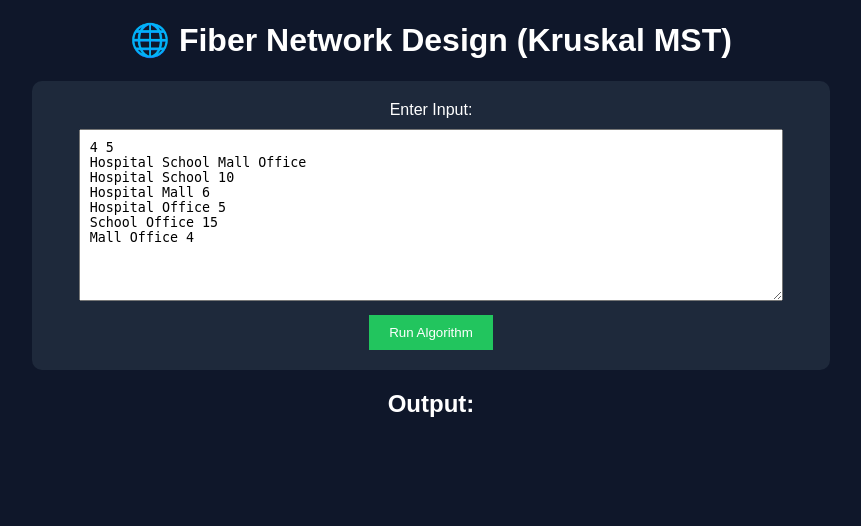
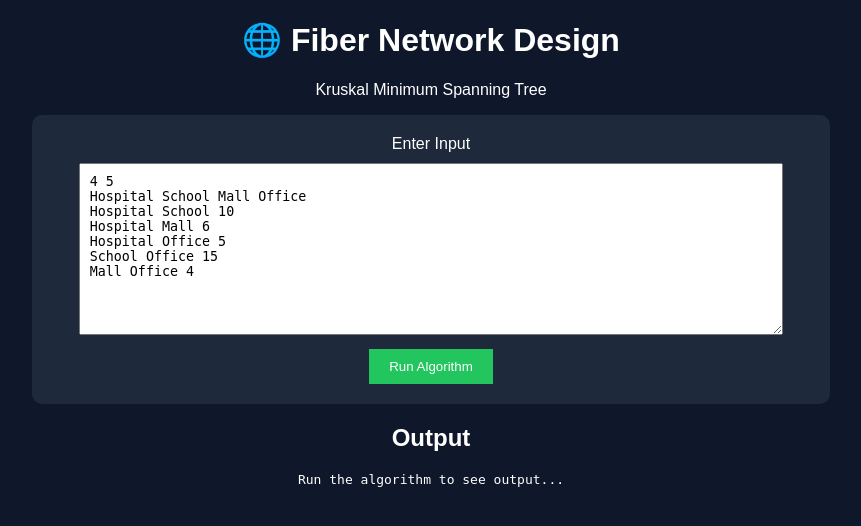
Before and after one commit to rudranideshpande/Fiber-Network-Design-1-, a Flask app: page / in a window 1280 px wide. Shown: the top 526 px of the page, without its empty margins (209-1070 px from the left). Run offline with Flask 3, Linux system fonts and the light colour scheme.

Commit message:
Update index.html

```diff
--- a/templates/index.html
+++ b/templates/index.html
@@ -6,11 +6,14 @@
 </head>
 <body>
 
-<h1>🌐 Fiber Network Design (Kruskal MST)</h1>
+<div class="container">
+    <h1>🌐 Fiber Network Design</h1>
+    <p class="subtitle">Kruskal Minimum Spanning Tree</p>
 
-<div class="card">
-    <label>Enter Input:</label>
-    <textarea id="input" rows="10">
+    <div class="card">
+        <label>Enter Input</label>
+
+        <textarea id="input" rows="10">
 4 5
 Hospital School Mall Office
 Hospital School 10
@@ -18,24 +21,36 @@ Hospital Mall 6
 Hospital Office 5
 School Office 15
 Mall Office 4
-    </textarea>
+        </textarea>
 
-    <button onclick="runAlgo()">Run Algorithm</button>
+        <button onclick="runAlgo()">Run Algorithm</button>
+    </div>
+
+    <div class="output-card">
+        <h2>Output</h2>
+        <pre id="output">Run the algorithm to see output...</pre>
+    </div>
 </div>
-
-<h2>Output:</h2>
-<pre id="output"></pre>
 
 <script>
 async function runAlgo() {
-    let input = document.getElementById("input").value;
+    let raw = document.getElementById("input").value.trim().split("\n");
+
+    let first = raw[0].split(" ");
+    let n = parseInt(first[0]);
+
+    let locations = raw[1].split(" ");
+
+    let edges = [];
+    for (let i = 2; i < raw.length; i++) {
+        let [u, v, w] = raw[i].split(" ");
+        edges.push([u, v, parseInt(w)]);
+    }
 
     let res = await fetch('/run', {
         method: 'POST',
-        headers: {
-            'Content-Type': 'application/json'
-        },
-        body: JSON.stringify({ input: input })
+        headers: { 'Content-Type': 'application/json' },
+        body: JSON.stringify({ n, locations, edges })
     });
 
     let data = await res.json();
```
